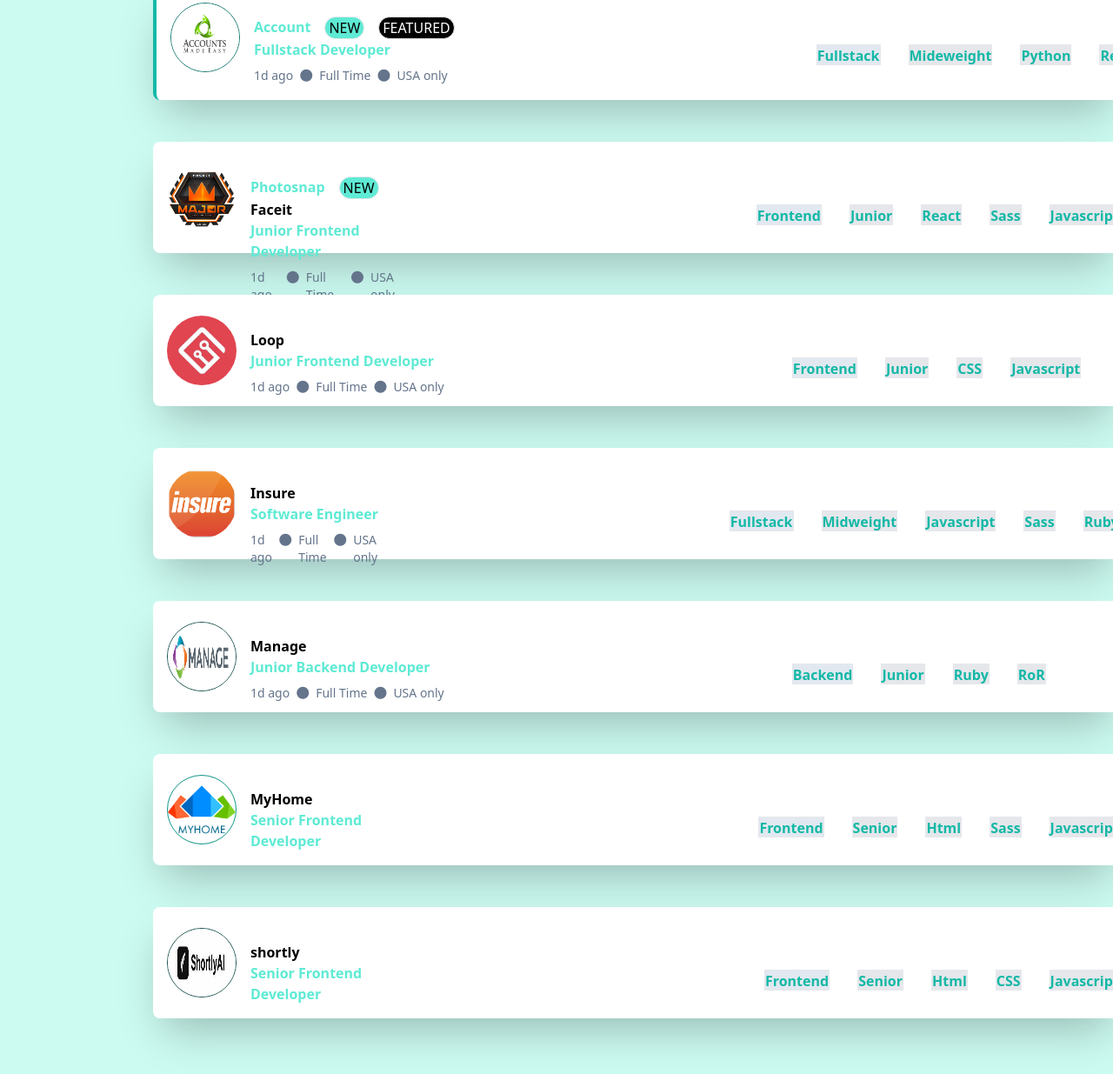
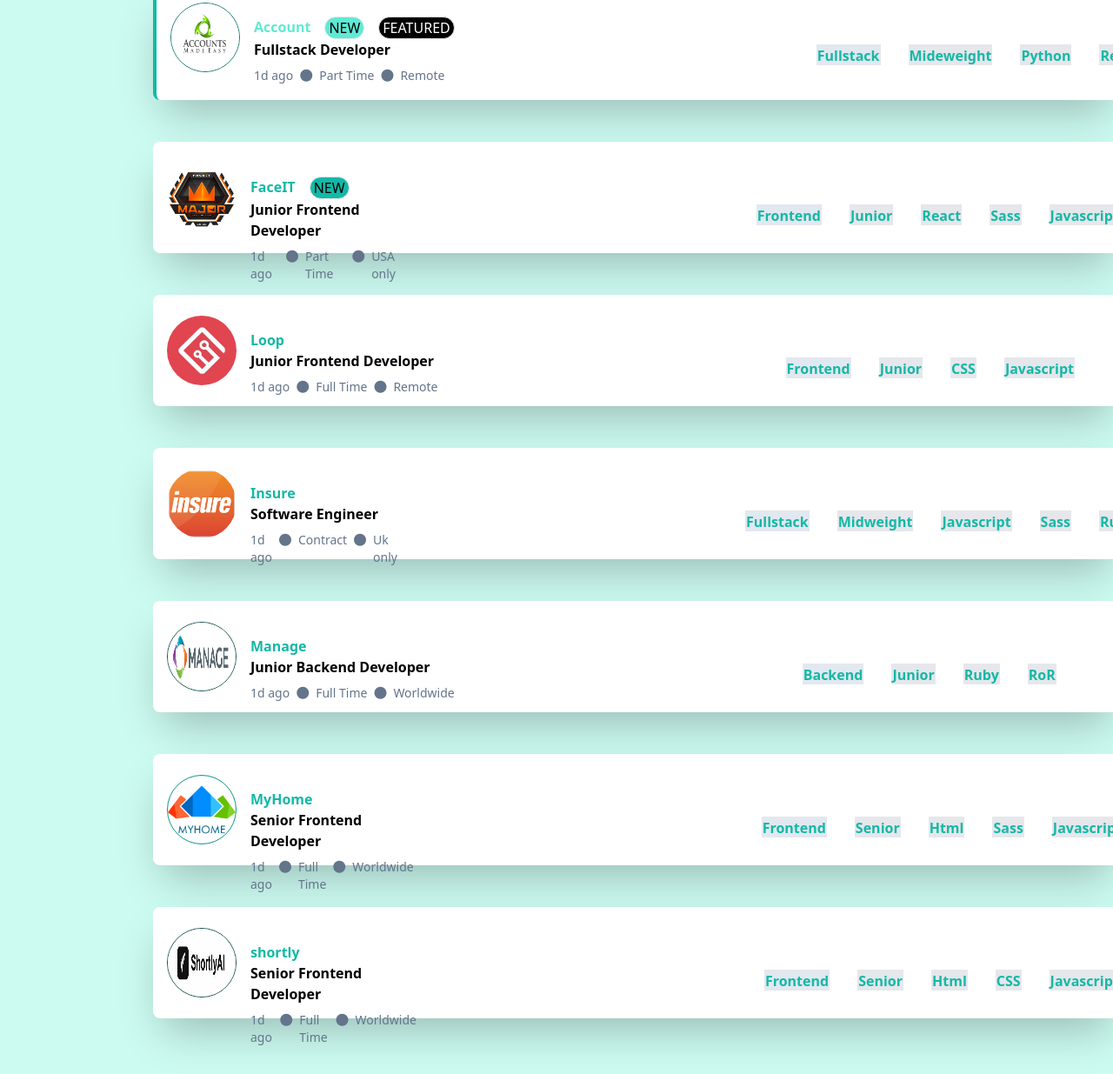
Before and after one commit to sunbeam02/BullseyeFrontendTask, a plain HTML site: page index.html in a window 1280 px wide. Shown: the part 429-1664 px from the top of the page at 87% size. Drawn offline with nearby package versions, Linux system fonts and the light colour scheme.

Commit message:
second commit

```diff
--- a/index.html
+++ b/index.html
@@ -31,7 +31,7 @@
                             <h5 class="font-bold mr-4 text-teal-500">Photosnap</h5>
                             <span class="mr-4 border bg-teal-500 rounded-full px-1">NEW</span><span class="mr-4 border bg-black text-white rounded-full px-1">FEATURED</span>
                         </div>
-                        <h4 class="text-teal-500 font-bold">Senior Frontend Developer</h4>
+                        <h4 class=" font-bold">Senior Frontend Developer</h4>
                         <div class="flex flex-row gap-x-2 text-sm mt-2 text-slate-500">
                             <p>1d ago</p>
                             <i class="fa fa-circle text-sm" aria-hidden="true"></i>
@@ -57,13 +57,13 @@
                             <h5 class="font-bold mr-4 text-teal-300">Account</h5>
                             <span class="mr-4 border bg-teal-300 rounded-full px-1">NEW</span><span class="mr-4 border bg-black text-white rounded-full px-1">FEATURED</span>
                         </div>
-                        <h4 class="text-teal-300 font-semibold">Fullstack Developer</h4>
+                        <h4 class="font-bold">Fullstack Developer</h4>
                         <div class="flex flex-row gap-x-2 text-sm mt-2 text-slate-500">
                             <p>1d ago</p>
                             <i class="fa fa-circle text-sm" aria-hidden="true"></i>
-                            <p>Full Time</p>
+                            <p>Part Time</p>
                             <i class="fa fa-circle text-sm" aria-hidden="true"></i>
-                            <p> USA only</p>
+                            <p> Remote</p>
                         </div>
                     </div>
                     <div class="flex gap-x-8 flex-row  py-12 ml-96 ">
@@ -75,20 +75,20 @@
                     </div>
                 </div>
             </div>
-            <div class="h-32 bg-white rounded-lg shadow-2xl" >
+            <div class="h-32 bg-white rounded-lg shadow-2xl " >
                 <div class=" my-6 pl-4 flex">
                     <img src="./assets/faceit.png" class="h-20 w-20 rounded-full"/>
                     <div class="items-center p-4 ">
                         <div class="flex">
-                            <h5 class="font-bold mr-4 text-teal-300">Photosnap</h5>
-                            <span class="mr-4 border bg-teal-300 rounded-full px-1">NEW</span>
+                            <h5 class="font-bold mr-4 text-teal-500">FaceIT</h5>
+                            <span class="mr-4 border bg-teal-500 rounded-full px-1">NEW</span>
                         </div>
-                        <h5 class="font-semibold">Faceit</h5>
-                        <h4 class="text-teal-300 font-semibold">Junior Frontend Developer</h4>
+
+                        <h4 class="font-bold">Junior Frontend Developer</h4>
                         <div class="flex flex-row gap-x-2 text-sm mt-2 text-slate-500">
                             <p>1d ago</p>
                             <i class="fa fa-circle text-sm" aria-hidden="true"></i>
-                            <p>Full Time</p>
+                            <p>Part Time</p>
                             <i class="fa fa-circle text-sm" aria-hidden="true"></i>
                             <p> USA only</p>
                         </div>
@@ -106,14 +106,14 @@
                 <div class=" my-6 pl-4 flex">
                     <img src="./assets/loop.jpg" class="h-20 w-20 rounded-full"/>
                     <div class="items-center p-4">
-                        <h5 class="font-semibold">Loop</h5>
-                        <h4 class="text-teal-300 font-semibold">Junior Frontend Developer</h4>
+                        <h5 class="font-bold text-teal-500">Loop</h5>
+                        <h4 class="font-bold">Junior Frontend Developer</h4>
                         <div class="flex flex-row gap-x-2 text-sm mt-2 text-slate-500">
                             <p>1d ago</p>
                             <i class="fa fa-circle text-sm" aria-hidden="true"></i>
                             <p>Full Time</p>
                             <i class="fa fa-circle text-sm" aria-hidden="true"></i>
-                            <p> USA only</p>
+                            <p> Remote</p>
                         </div>
                     </div>
                     <div class="flex gap-x-8 flex-row  py-12 ml-96 ">
@@ -128,14 +128,14 @@
                 <div class=" my-6 pl-4 flex">
                     <img src="./assets/insure.png" class="h-20 w-20 rounded-full"/>
                     <div class="items-center p-4 ">
-                        <h5 class="font-semibold">Insure</h5>
-                        <h4 class="text-teal-300 font-semibold">Software Engineer</h4>
+                        <h5 class="font-bold text-teal-500">Insure</h5>
+                        <h4 class=" font-bold">Software Engineer</h4>
                         <div class="flex flex-row gap-x-2 text-sm mt-2 text-slate-500">
                             <p>1d ago</p>
                             <i class="fa fa-circle text-sm" aria-hidden="true"></i>
-                            <p>Full Time</p>
+                            <p>Contract</p>
                             <i class="fa fa-circle text-sm" aria-hidden="true"></i>
-                            <p> USA only</p>
+                            <p> Uk only</p>
                         </div>
                     </div>
                     <div class="flex gap-x-8 flex-row  py-12 ml-96 ">
@@ -151,14 +151,14 @@
                 <div class=" my-6 pl-4 flex">
                     <img src="./assets/manage.jpg" class="h-20 w-20 rounded-full border border-teal-900"/>
                     <div class="items-center p-4">
-                        <h5 class="font-semibold">Manage</h5>
-                        <h4 class="text-teal-300 font-semibold"> Junior Backend Developer</h4>
+                        <h5 class="font-bold text-teal-500">Manage</h5>
+                        <h4 class="font-bold"> Junior Backend Developer</h4>
                         <div class="flex flex-row gap-x-2 text-sm mt-2 text-slate-500">
                             <p>1d ago</p>
                             <i class="fa fa-circle text-sm" aria-hidden="true"></i>
                             <p>Full Time</p>
                             <i class="fa fa-circle text-sm" aria-hidden="true"></i>
-                            <p> USA only</p>
+                            <p> Worldwide</p>
                         </div>
                     </div>
                     <div class="flex gap-x-8 flex-row  py-12 ml-96 ">
@@ -173,9 +173,15 @@
                 <div class=" my-6 pl-4 flex">
                     <img src="./assets/MyHome.png" class="h-20 w-20 rounded-full border border-teal-600"/>
                     <div class="items-center p-4">
-                        <h5 class="font-semibold">MyHome</h5>
-                        <h4 class="text-teal-300 font-semibold">Senior Frontend Developer</h4>
-                        <p id="filter"></p>
+                        <h5 class="font-bold text-teal-500">MyHome</h5>
+                        <h4 class="font-bold">Senior Frontend Developer</h4>
+                        <div class="flex flex-row gap-x-2 text-sm mt-2 text-slate-500">
+                            <p>1d ago</p>
+                            <i class="fa fa-circle text-sm" aria-hidden="true"></i>
+                            <p>Full Time</p>
+                            <i class="fa fa-circle text-sm" aria-hidden="true"></i>
+                            <p> Worldwide</p>
+                        </div>
                     </div>
                     <div class="flex gap-x-8 flex-row  py-12 ml-96 ">
                         <p class="border bg-slate-200 font-bold text-teal-500 h-6" >Frontend</p>
@@ -190,9 +196,15 @@
                 <div class=" my-6 pl-4 flex">
                     <img src="./assets/shortly.jpg" class="h-20 w-20 rounded-full border border-teal-900"/>
                     <div class="items-center p-4">
-                        <h5 class="font-semibold">shortly</h5>
-                        <h4 class="text-teal-300 font-semibold">Senior Frontend Developer</h4>
-                        <p id="filter"></p>
+                        <h5 class="font-bold text-teal-500">shortly</h5>
+                        <h4 class="font-bold">Senior Frontend Developer</h4>
+                        <div class="flex flex-row gap-x-2 text-sm mt-2 text-slate-500">
+                            <p>1d ago</p>
+                            <i class="fa fa-circle text-sm" aria-hidden="true"></i>
+                            <p>Full Time</p>
+                            <i class="fa fa-circle text-sm" aria-hidden="true"></i>
+                            <p> Worldwide</p>
+                        </div>
                     </div>
                     <div class="flex gap-x-8 flex-row  py-12 ml-96 ">
                         <p class="border bg-slate-200 font-bold text-teal-500 h-6" >Frontend</p>
--- a/index.js
+++ b/index.js
@@ -4,5 +4,5 @@
 search.addEventListener('click', (e)=>{
     e.preventDefault()
 
-    var Jobfilt = Job.filter(())
+    var Jobfilt = Job.filter((job))=>
 })
```
